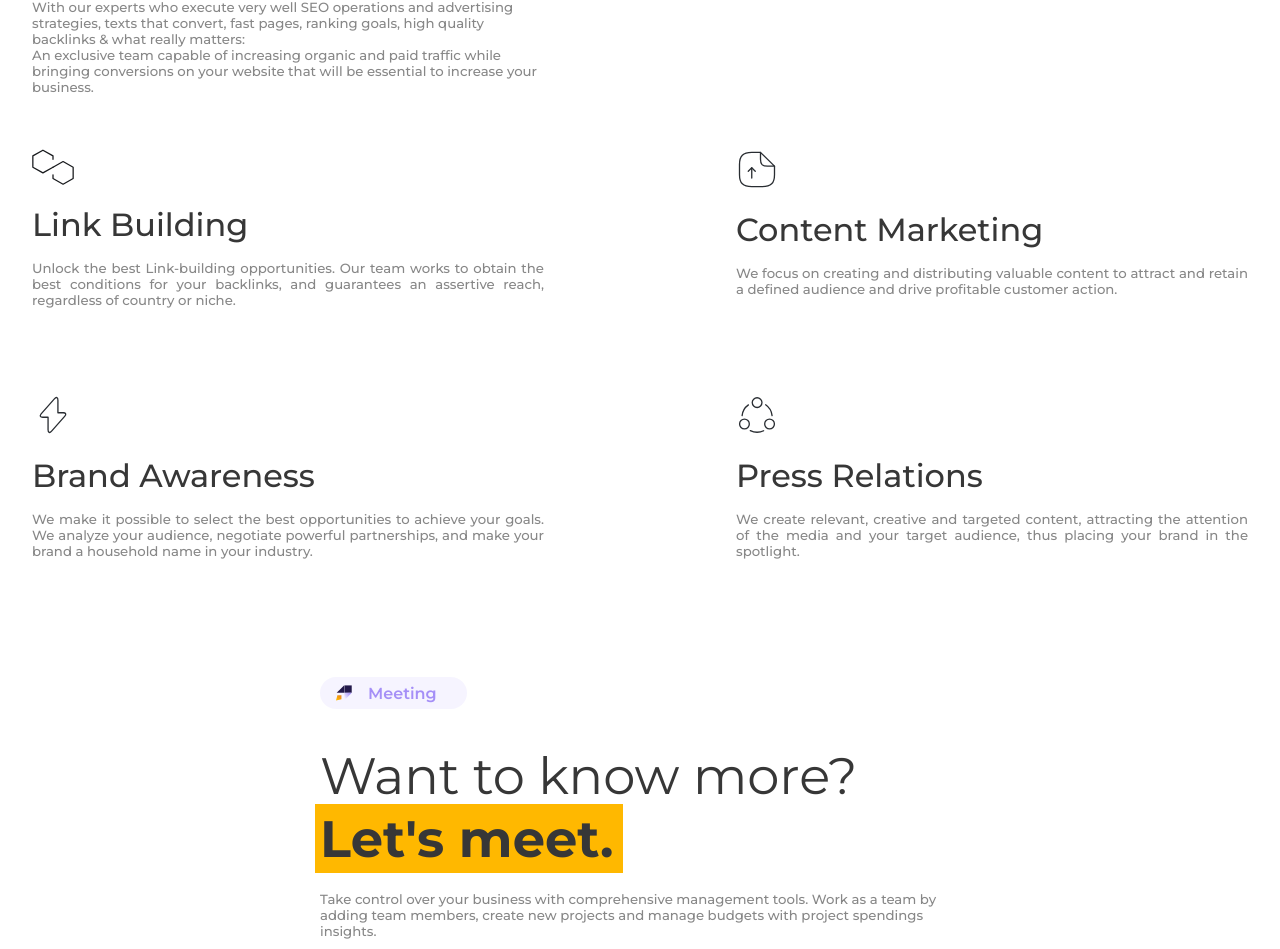
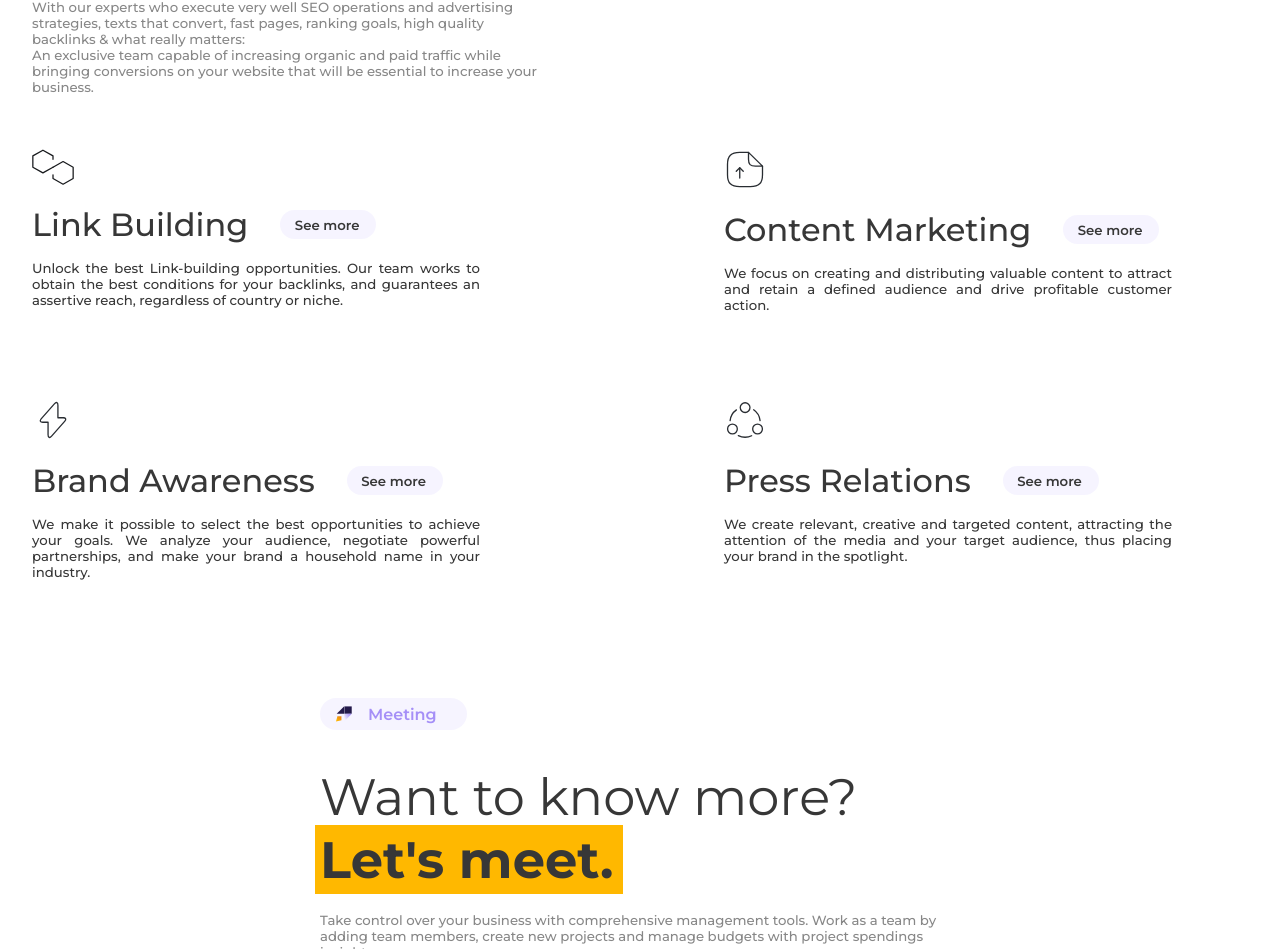
Before and after one commit to llindsiepe/spotemedia, a Next.js app: page / in a window 1280 px wide. Shown: the part 1929-2878 px from the top of the page. Built offline with nearby package versions, Linux system fonts and the light colour scheme.

Commit message:
Update Talking

```diff
--- a/package.json
+++ b/package.json
@@ -22,6 +22,7 @@
     "next": "13.1.6",
     "react": "^18.2.0",
     "react-calendly": "^4.1.1",
+    "react-collapse": "^5.1.1",
     "react-dom": "^18.2.0",
     "styled-components": "^5.3.6",
     "typescript": "4.9.5"
--- a/src/components/CardServices/index.tsx
+++ b/src/components/CardServices/index.tsx
@@ -1,16 +1,83 @@
-import { Container, Title, TagServices } from "./styles";
+import React, { useState, useRef } from "react";
 
-export default function CardServices(props: {icon: any, title: string, text: string }) {
+import { Container, Title, TagServices, Section, InnerSection, AccordionContainer, AccordionInner, AccordionItem, AccordionTitle, AccordionBody, AccordionContent } from "./styles";
+
+export default function CardServices(props: {icon: any, title: string, text: string, bulletOne:string, bulletTwo:string, bulletThree:string, bulletFour:string }) {
+
+  const sampleAccordionData = [
+    {
+      title: `${props.title}`,
+      previous: `${props.text}`,
+      bulletOne: `${props.bulletOne}`,
+      bulletTwo: `${props.bulletTwo}`,
+      bulletThree: `${props.bulletThree}`,
+      bulletFour: `${props.bulletFour}`,
+    },
+  ];
+
+  const AccordionItems = ({
+    accordionContent,
+    refs,
+    currentAccordion,
+    setCurrentAccordion,
+    setBodyHeight,
+    bodyHeight
+  }) =>
+    accordionContent.map(({ title, previous, bulletOne, bulletTwo, bulletThree, bulletFour }, i) => (
+      <AccordionItem key={`accordion-item-${i}`}>
+        <AccordionTitle
+          onClick={() => {
+            setCurrentAccordion(i);
+            setBodyHeight(refs[i].current.clientHeight);
+            console.log(refs[i].current.clientHeight);
+          }}
+        >
+          <div>
+            <h3>{title}</h3>
+            <TagServices>
+                <h5>See more</h5>
+            </TagServices>
+          </div>
+          <h5>{previous}</h5>
+        </AccordionTitle>
+        <AccordionBody active={currentAccordion === i} bodyHeight={bodyHeight}>
+          <AccordionContent ref={refs[i]}>
+            <h4>{bulletOne}</h4>
+            <h4>{bulletTwo}</h4>
+            <h4>{bulletThree}</h4>
+            <h4>{bulletFour}</h4>
+            <button onClick={setCurrentAccordion}>See less</button>
+          </AccordionContent>
+        </AccordionBody>
+      </AccordionItem>
+    ));
+
+  const [currentAccordion, setCurrentAccordion] = useState(false);
+  const [bodyHeight, setBodyHeight] = useState(0);
+
+  const item0 = useRef(null);
+
+  const refs = [item0];
+
     return (
       <Container>
             <img src={props.icon} alt="Icon Services" />
-        <Title>
-            <h3>{props.title}</h3>
-            {/* <TagServices>
-                <h5>See more</h5>
-            </TagServices> */}
-        </Title>
-        <h5>{props.text}</h5>
+        <Section>
+          <InnerSection>
+            <AccordionContainer>
+              <AccordionInner>
+                <AccordionItems
+                  accordionContent={sampleAccordionData}
+                  refs={refs}
+                  currentAccordion={currentAccordion}
+                  setCurrentAccordion={setCurrentAccordion}
+                  setBodyHeight={setBodyHeight}
+                  bodyHeight={bodyHeight}
+                />
+              </AccordionInner>
+            </AccordionContainer>
+          </InnerSection>
+        </Section>
       </Container>
     );
   }
--- a/src/components/CardServices/styles.ts
+++ b/src/components/CardServices/styles.ts
@@ -1,8 +1,9 @@
-import styled from "styled-components";
+import styled, { css } from "styled-components";
 
 export const Container = styled.div`
   margin-top: 2rem;
   margin-bottom: 2rem;
+  position: relative;
 
   img {
     width: 2.6rem;
@@ -57,6 +58,83 @@ export const TagServices = styled.div`
     font-family: Montserrat;
     font-weight: 600;
     margin: auto;
-    padding: 0.3rem 0.5rem 0rem 0.8rem;
+    padding: 0 0 0rem 0.9rem;
   }
 `;
+
+export const Section = styled.section`
+  position: relative;
+`;
+
+export const InnerSection = styled.div`
+  position: relative;
+  max-width: 500px;
+`;
+
+export const AccordionContainer = styled.div``;
+
+export const AccordionInner = styled.div`
+  position: relative;
+  width: 100%;
+  border-radius: 4px;
+`;
+
+export const AccordionItem = styled.div`
+  &:not(:last-child) {
+    border-bottom: 1px solid black;
+  }
+`;
+
+export const AccordionTitle = styled.div`
+  margin: 0;
+  cursor: pointer;
+
+  div {
+    display: flex;
+    gap: 2rem;
+  }
+
+  h5 {
+    width: 28rem;
+    color: #373737;
+  }
+`;
+
+export const AccordionBody = styled.div`
+  display: block;
+  position: relative;
+  padding: 0;
+  margin: 0;
+  height: 0;
+  overflow: hidden;
+  transition: height 0.3s;
+
+  ${({ active, bodyHeight }) =>
+    active &&
+    css`
+      height: ${bodyHeight}px;
+    `}
+`;
+
+export const AccordionContent = styled.div`
+  margin: 0;
+  padding: 0 1rem 2rem;
+  height: auto;
+
+  h4 {
+    font-weight: 500;
+    font-size: 0.8rem;
+    color: rgba(55, 55, 55, 0.6);
+  }
+
+  button {
+    border: none;
+    border-bottom: 0.16rem solid #a58ff7;
+    background: none;
+
+    font-family: Montserrat;
+    cursor: pointer;
+    font-weight: 500;
+    color: #a58ff7;
+  }
+`;
--- a/src/components/Footer/styles.ts
+++ b/src/components/Footer/styles.ts
@@ -85,6 +85,7 @@ export const About = styled.div`
 
 export const ServicesAnchors = styled.div`
   width: 8rem;
+
   h5 {
     color: #373737;
     font-family: Montserrat;
--- a/src/pages/index.tsx
+++ b/src/pages/index.tsx
@@ -3,7 +3,7 @@ import emailjs from '@emailjs/browser';
 
 import Header from "../components/Header";
 import TagTitle from "../components/TagTitle";
-import { Container, BannerHome, TextBanner, TitlePage, Markup, OptionsBanner, ButtonCTA, ButtonSecondary, ImageBanner, BannerData, DataInfo, Functions, TextFunctions, Services, TextServices, ImageServices, CardServicesGroup, Cards, Meeting, TextMeeting, Rating, TextRating, Talking, FormsTalking, TextTalking } from "../styles/Home";
+import { Container, BannerHome, TextBanner, TitlePage, Markup, OptionsBanner, ButtonCTA, ButtonSecondary, ImageBanner, BannerData, DataInfo, Functions, TextFunctions, Services, TextServices, ImageServices, CardServicesGroup, Cards, Meeting, TextMeeting, Rating, TextRating, Talking, FormsTalking, TextTalking, BackgroundBanner } from "../styles/Home";
 import CardServices from "../components/CardServices";
 import { Carousel } from '@trendyol-js/react-carousel';
 import Item from "../components/CardRating";
@@ -29,10 +29,10 @@ export default function Home() {
 
     emailjs
       .sendForm(
-        "service_zfni4hk",
-        "template_33ke8bu",
+        "service_p1j2pzm",
+        "service_p1j2pzm",
         e.target,
-        "oub8mQLFGeaI--IMP"
+        "tqBBBeZ4PrQH8FVbY"
       )
       .then(
         (result) => {
@@ -46,6 +46,7 @@ export default function Home() {
       );
       e.target.reset()
   };
+
 
   return (
     <Container>
@@ -74,6 +75,10 @@ export default function Home() {
           <img src="/mockupBanner.svg" alt="Mockup System" />
         </ImageBanner>
       </BannerHome>
+      {/* <BackgroundBanner>
+        <img src="/sidebar.png" />
+      </BackgroundBanner> */}
+
 
       <BannerData>
         <DataInfo>
@@ -134,12 +139,28 @@ export default function Home() {
 
       <CardServicesGroup>
         <Cards>
-          <CardServices icon="/linkbuilding.svg" title="Link Building" text="Unlock the best Link-building opportunities. Our team works to obtain the best conditions for your backlinks, and guarantees an assertive reach, regardless of country or niche." />
-          <CardServices icon="/contentmarketing.svg" title="Content Marketing" text="We focus on creating and distributing valuable content to attract and retain a defined audience and drive profitable customer action." />
+          <CardServices icon="/linkbuilding.svg" title="Link Building" text="Unlock the best Link-building opportunities. Our team works to obtain the best conditions for your backlinks, and guarantees an assertive reach, regardless of country or niche."
+            bulletOne="Strategic outreach:  We identify relevant & authority sites in your niche, establishing mutually beneficial partnerships to acquire quality backlinks."
+            bulletTwo="Content creation:  We develop high-quality content that naturally integrates backlinks, on reputable sites to increase your brand's visibility."
+            bulletThree="Competitor analysis: Track your competitor's backlink profiles to discover valuable opportunities, ensuring that your link building strategy remains competitive & effective."
+            bulletFour="Performance tracking:  Monitor the impact of the backlinks you acquire on your site's search engine rankings and organic traffic, optimising your campaign for maximum results." />
+          <CardServices icon="/contentmarketing.svg" title="Content Marketing" text="We focus on creating and distributing valuable content to attract and retain a defined audience and drive profitable customer action."
+            bulletOne="Strategic planning:  We develop a content strategy for your target audience, ensuring that each piece aligns with your brand's goals and values."
+            bulletTwo="Content creation:  We create diverse, high-quality content such as articles, infographics, banners, ads & much more in + 15 languages."
+            bulletThree="SEO Optimisation:  Incorporate strategic keywords & recommended natural topics to increase the visibility of your content."
+            bulletFour="Audience research:  We monitor the content created to understand the pain points & behaviour of your audience, allowing to create content that really resonates." />
         </Cards>
         <Cards>
-          <CardServices icon="/brandawareness.svg" title="Brand Awareness" text="We make it possible to select the best opportunities to achieve your goals. We analyze your audience, negotiate powerful partnerships, and make your brand a household name in your industry." />
-          <CardServices icon="/pressrelations.svg" title="Press Relations" text="We create relevant, creative and targeted content, attracting the attention of the media and your target audience, thus placing your brand in the spotlight." />
+          <CardServices icon="/brandawareness.svg" title="Brand Awareness" text="We make it possible to select the best opportunities to achieve your goals. We analyze your audience, negotiate powerful partnerships, and make your brand a household name in your industry."
+            bulletOne="Notoriety & Visibility: Reach your audience with PR/Outreach campaigns expanding across diverse platforms."
+            bulletTwo="Time: Save time & we negotiate it faster."
+            bulletThree="Pinpointing: Optimal opportunities aligned with your goals."
+            bulletFour="Familiar Connection: Create strong bond between your Logo, brand's name, & what it represents in people's minds." />
+          <CardServices icon="/pressrelations.svg" title="Press Relations" text="We create relevant, creative and targeted content, attracting the attention of the media and your target audience, thus placing your brand in the spotlight."
+            bulletOne="Influencer engagement:  We get the key influencers in your sector to amplify and reach a wider audience."
+            bulletTwo="Content creation:  We develop attractive & relevant content, including PR, articles and multimedia materials."
+            bulletThree="Brand monitoring:  We keep an eye on online conversations & news coverage related to your brand, allowing for timely reactions and engagement."
+            bulletFour="Measurement : Whether it's a Unicorn or React campaign we track the impact of your PR efforts through metrics and analyses, providing valuable insights into campaign success and informing future strategies." />
         </Cards>
       </CardServicesGroup>
 
@@ -153,7 +174,7 @@ export default function Home() {
               <h5>Take control over your business with comprehensive management tools. Work as a team by adding team members, create new projects and manage budgets with project spendings insights.</h5>
             </TitlePage>
         </TextMeeting>
-        <InlineWidget url="https://calendly.com/llindsiepe/meeting" />
+        <InlineWidget url="https://calendly.com/spotemedia/meet" />
       </Meeting>
 
       <Rating>
--- a/src/styles/Home.ts
+++ b/src/styles/Home.ts
@@ -15,6 +15,10 @@ export const BannerHome = styled.div`
   @media (max-width: 720px) {
     display: inline-block;
   }
+`;
+
+export const BackgroundBanner = styled.div`
+  margin-left: rem;
 `;
 
 export const TextBanner = styled.div`
```
Also changed, not shown: public/sidebar.png (added), 1 other file (tests, documents, lock files or other folders).
